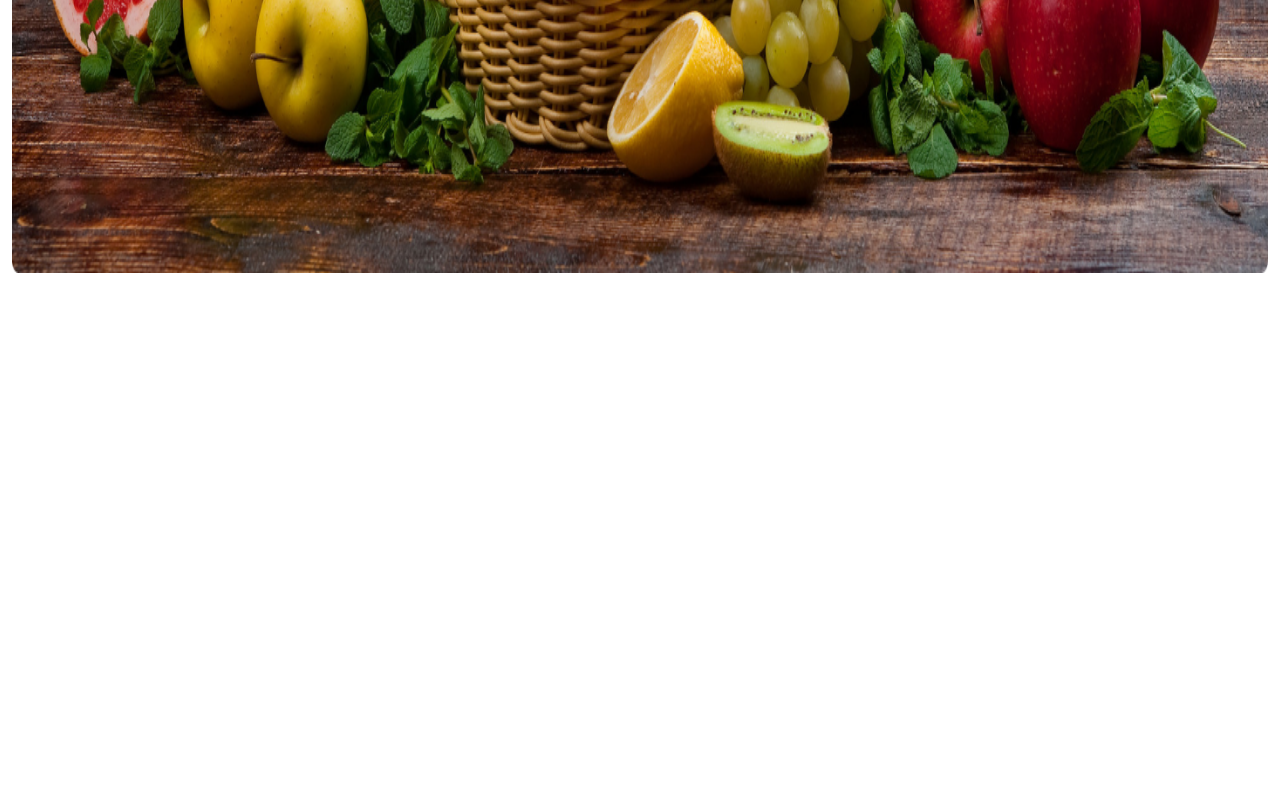
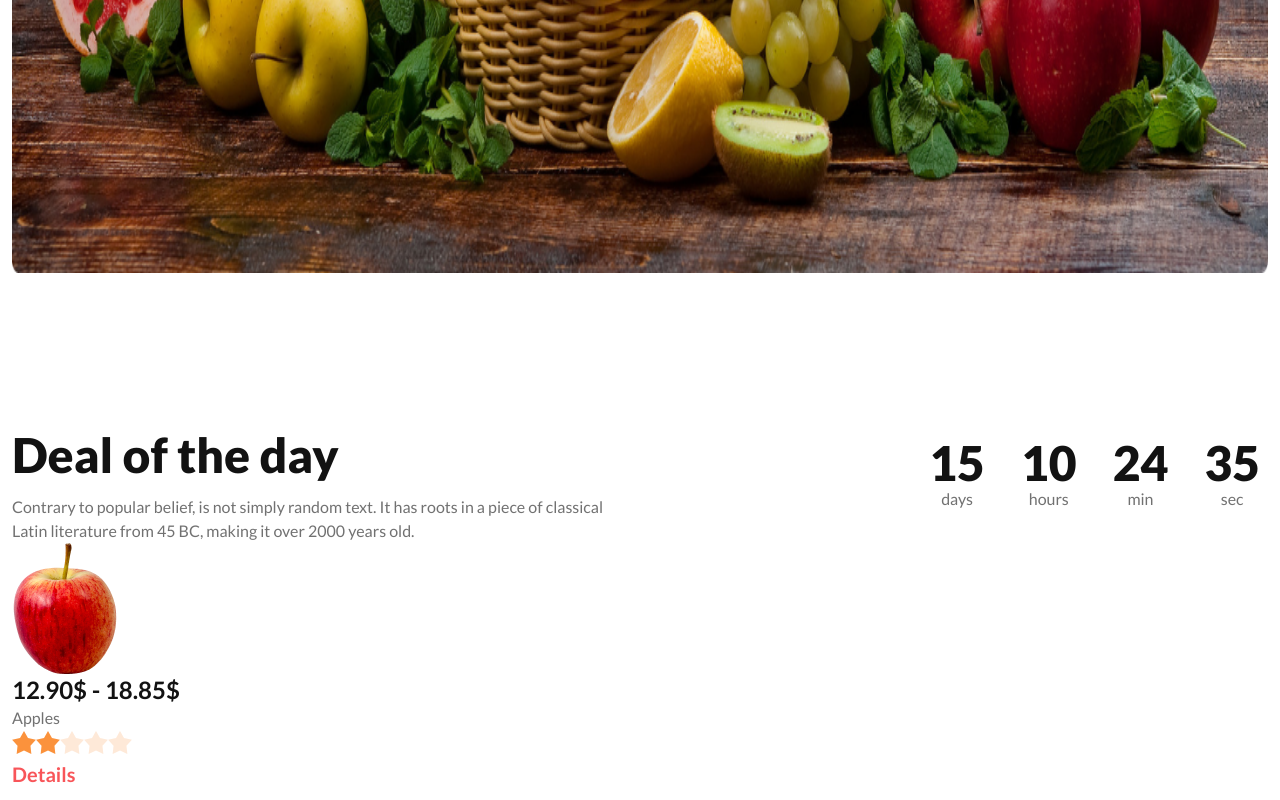
Before and after one commit to abunaeem32/fruit-shop, a plain HTML site: page index.html in a window 1280 px wide. Shown: the part 837-1637 px from the top of the page. Before the commit the page ends 1128 px from the top, so only its background shows below. Drawn offline with nearby package versions, Linux system fonts and the light colour scheme; grey boxes are pictures that could not be loaded.

Commit message:
85% almost done tating with modal section

```diff
--- a/index.html
+++ b/index.html
@@ -5,7 +5,7 @@
     <meta name="viewport" content="width=device-width, initial-scale=1.0">
     <title>Fruit Burst Website Landing Page</title>
     <!-- favICON -->
-    <link rel="shortcut icon" href="" type="image/x-icon">
+    <link rel="shortcut icon" href="./images/logo.png" type="image/x-icon">
 
     <!-- google font -->
     <link rel="preconnect" href="https://fonts.googleapis.com">
@@ -92,7 +92,97 @@
 
     </header>
 
-    <main>
+    <main class="max-w-screen-xl mx-auto p-3 mt-8 font-lato">
+<!-- Deal of the day -->
+<section class="mt-24  font-lato">
+   <div class="flex justify-between">
+    <div class=" w-1/2">
+        <p class=" text-[#121212] font-extrabold text-5xl">Deal of the day</p>
+        <p class="mt-4 text-[#12121299] font-medium text-base ">Contrary to popular belief, is not simply random text. It has roots in a piece of classical Latin literature from 45 BC, making it over 2000 years old.</p>
+            </div>
+        <!-- countdown section -->
+            <div class="">
+                <div class="grid grid-flow-col gap-5 text-center auto-cols-max">
+                    <div class="flex flex-col p-2   rounded-box text-neutral-content">
+                      <span class="countdown  text-5xl text-[#121212] font-extrabold">
+                        <span style="--value:15;"></span>
+                      </span>
+                     <p class="font-medium text-base text-[#12121299]"> days</p>
+                    </div>
+                    <div class="flex flex-col p-2   rounded-box text-neutral-content">
+                      <span class="countdown text-5xl text-[#121212] font-extrabold">
+                        <span style="--value:10;"></span>
+                      </span>
+                      <p class="font-medium text-base text-[#12121299]"> hours</p>
+                    </div>
+                    <div class="flex flex-col p-2   rounded-box text-neutral-content">
+                      <span class="countdown text-5xl text-[#121212] font-extrabold">
+                        <span style="--value:24;"></span>
+                      </span>
+                      <p class="font-medium text-base text-[#12121299]"> min</p>
+                    </div>
+                    <div class="flex flex-col p-2   rounded-box text-neutral-content">
+                      <span class="countdown text-5xl text-[#121212] font-extrabold">
+                        <span style="--value:35;"></span>
+                      </span>
+                      <p class="font-medium text-base text-[#12121299]"> sec</p>
+                    </div>
+                  </div>
+            </div>
+
+   </div>
+
+<!-- review section -->
+<div class="grid gap-3 grid-cols-4">
+    <div class="">
+        <img src="./images/fruit6.png" alt="">
+        <h1 class="text-[#121212] font-bold text-2xl">12.90$ - 18.85$</h1>
+        <small class="text-[#12121299] font-medium text-base">Apples</small>
+        <p>
+            <div class="rating">
+            <input type="radio" name="rating-2" class="mask mask-star-2 bg-orange-400" />
+            <input type="radio" name="rating-2" class="mask mask-star-2 bg-orange-400" checked />
+            <input type="radio" name="rating-2" class="mask mask-star-2 bg-orange-400" />
+            <input type="radio" name="rating-2" class="mask mask-star-2 bg-orange-400" />
+            <input type="radio" name="rating-2" class="mask mask-star-2 bg-orange-400" />
+          </div>
+        </p>
+        <h2 cl="">
+<!-- Open the modal using ID.showModal() method -->
+<button class=" text-[#F85559] font-bold text-xl" onclick="my_modal_5.showModal()">Details</button>
+<dialog id="my_modal_5" class="modal modal-bottom sm:modal-middle">
+  <form method="dialog" class="modal-box  ">
+    <img class=" mx-auto" src="./images/fruit6.png" alt="">
+    <h1 class="my-4  text-center text-[#121212] font-bold text-2xl ">12.90$ - 18.85$</h1>
+    <p class="text-center text-[#12121299] font-medium text-base">Apples</p>
+    <p class="">
+        <div class="rating ml-44 mt-2">
+        <input type="radio" name="rating-2" class="mask mask-star-2 bg-orange-400" />
+        <input type="radio" name="rating-2" class="mask mask-star-2 bg-orange-400" checked />
+        <input type="radio" name="rating-2" class="mask mask-star-2 bg-orange-400" />
+        <input type="radio" name="rating-2" class="mask mask-star-2 bg-orange-400" />
+        <input type="radio" name="rating-2" class="mask mask-star-2 bg-orange-400" />
+      </div>
+    </p>
+    <div class="ml-36 mt-4">
+      <!-- if there is a button in form, it will close the modal -->
+      <button class="btn">Close</button>
+      <button class="--20  btn  bg-[#F85559] text-[#fff]">Buy Now</button>
+    </div>
+  </form>
+</dialog>
+
+        </h2>
+    </div>
+</div>
+
+
+
+
+</section>
+
+
+
 
     </main>
 
```
